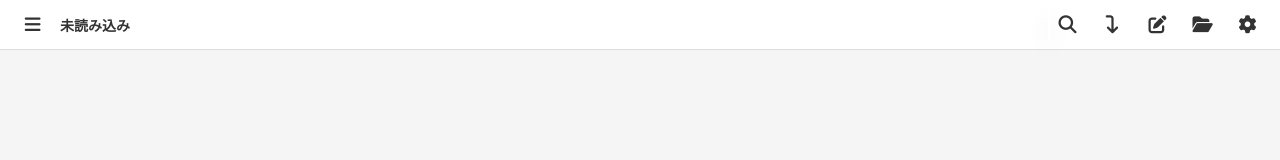
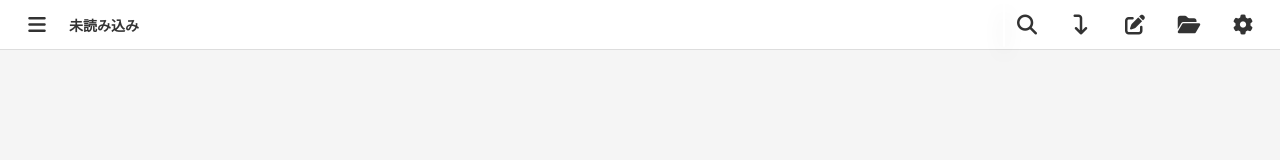
Before and after one commit to Ikumyon/Fuzukue, a plain HTML site: page index.html in a window 1280 px wide. Drawn offline with Linux system fonts and the light colour scheme.

Commit message:
Add files via upload

```diff
--- a/style.css
+++ b/style.css
@@ -93,19 +93,20 @@ button, .icon-btn {
     background: none;
     border: 1px solid transparent;
     color: var(--text-color);
-    border-radius: 4px;
+    border-radius: 6px;
     cursor: pointer;
     display: flex;
     align-items: center;
     justify-content: center;
-    width: 35px;
-    height: 35px;
-    font-size: 18px;
+    width: 44px;
+    height: 44px;
+    font-size: 20px;
     transition: background 0.2s;
     user-select: none;
+    -webkit-tap-highlight-color: transparent;
 }
 
-button:hover, .icon-btn:hover { background-color: rgba(0,0,0,0.1); } /* 指定どおり維持 */
+button:hover, .icon-btn:hover { background-color: rgba(0,0,0,0.1); }
 
 button.active-mode, button.active {
     background-color: var(--accent-color);
@@ -115,13 +116,14 @@ button.active-mode, button.active {
 
 /* label.icon-btn もボタン扱い */
 label.icon-btn {
-    width: 35px;
-    height: 35px;
+    width: 44px;
+    height: 44px;
     display: flex;
     align-items: center;
     justify-content: center;
-    border-radius: 4px;
+    border-radius: 6px;
     cursor: pointer;
+    -webkit-tap-highlight-color: transparent;
 }
 
 /* DLボタン */
@@ -139,14 +141,14 @@ body.editing #download-btn { display: flex; }
 
 /* ==========================================================================
    ★Search Drawer (Header)
-   - ボタン位置固定（search-wrap は 35px 幅で固定）
+   - ボタン位置固定（search-wrap は 44px 幅で固定）
    - クリック時、ボタン左側から枠が伸びる（search-bar の width を 0→可変へ）
    ========================================================================== */
 .search-wrap {
     position: relative;
-    width: 35px;        /* ★ボタン幅固定 */
-    height: 35px;
-    flex: 0 0 35px;     /* ★レイアウトを絶対に崩さない */
+    width: 44px;        /* ★ボタン幅固定 */
+    height: 44px;
+    flex: 0 0 44px;     /* ★レイアウトを絶対に崩さない */
 }
 
 .search-wrap > #search-toggle-btn {
@@ -157,9 +159,9 @@ body.editing #download-btn { display: flex; }
 /* 枠が伸びる本体 */
 #search-bar.search-bar {
     position: absolute;
-    right: 35px;        /* ★ボタンの左側から開始 */
+    right: 44px;        /* ★ボタンの左側から開始 */
     top: 0;
-    height: 35px;
+    height: 44px;
 
     width: 0;           /* ★ここが伸びる */
     padding: 0;         /* ★閉じてる間は0 */
@@ -171,7 +173,7 @@ body.editing #download-btn { display: flex; }
 
     background: var(--panel-bg);
     border: 1px solid transparent; /* ★閉じてる時は枠なし */
-    border-radius: 10px;
+    border-radius: 12px;
 
     box-shadow: 0 8px 20px rgba(0,0,0,0.18);
     transition: width 220ms ease, padding 220ms ease, border-color 220ms ease;
@@ -180,11 +182,11 @@ body.editing #download-btn { display: flex; }
     pointer-events: none; /* ★閉じてる時にクリック貫通 */
 }
 
-/* 開いたとき：枠が左へ伸びる */
+/* 開いた時：枠が左へ伸びる */
 #search-bar.search-bar.active {
     width: var(--search-drawer-width);
     padding: 0 10px;
-    border-color: var(--header-border); /* ★枠が出る＝伸びる */
+    border-color: var(--header-border); /* ★枠が出る！伸びる */
     pointer-events: auto;
 }
 
```
